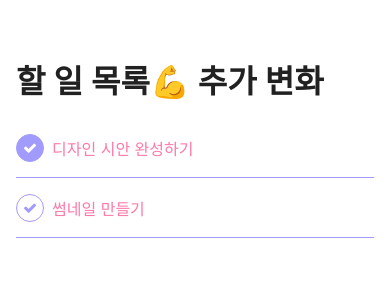
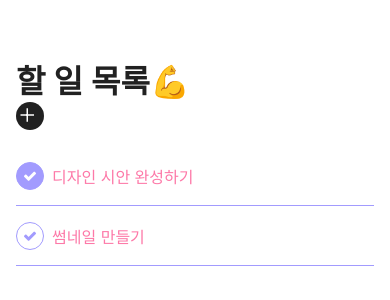
Before and after one commit to Joowon0220/My-app, a React Native app: screen / in a window 390 px wide. Shown: the top 300 px of the page. Built offline with nearby package versions, Linux system fonts and the light colour scheme.

Commit message:
expo 버전 업데이트

```diff
--- a/components/Header.js
+++ b/components/Header.js
@@ -2,16 +2,19 @@ import React from 'react'
 import{
     View,
     Text,
+    TouchableOpacity,
     StyleSheet,
 } from 'react-native'
-
+import{Ionicons} from '@expo/vector-icons'
 const Header = () => {
     return (
         <View style={styles.container}>
             <Text style={styles.title}>
                 할 일 목록💪
-                추가 변화
             </Text>
+            <TouchableOpacity activeOpacity={0.8}>
+                <Ionicons name="ios-add" color="#fff" size={24} style={styles.button}></Ionicons>
+            </TouchableOpacity>
         </View>
     )
 }
@@ -27,7 +30,15 @@ const styles = StyleSheet.create({
         fontSize: 32,
         fontWeight: '600'
     },
+    button: {
+        width: 28,
+        height: 28,
+        borderRadius: 25,
+        backgroundColor: '#212121',
+        justifyContent: 'center',
+        alignItems:'center',
+
+    },
 })
 
 export default Header
-//test
--- a/components/TodoItem.js
+++ b/components/TodoItem.js
@@ -54,7 +54,7 @@ const styles = StyleSheet.create({
         justifyContent: 'center',
         alignItems:'center',
         marginRight: 8,
-        borderRadius: '50%',
+        borderRadius: 50,
     },
     done: {
         borderWidth: 1,
@@ -65,7 +65,7 @@ const styles = StyleSheet.create({
         justifyContent: 'center',
         alignItems:'center',
         marginRight: 8,
-        borderRadius: '50%',
+        borderRadius: 50,
     },
 })
 
```
Also changed, not shown: package.json (+19 -3 lines), 1 other file (tests, documents, lock files or other folders).
